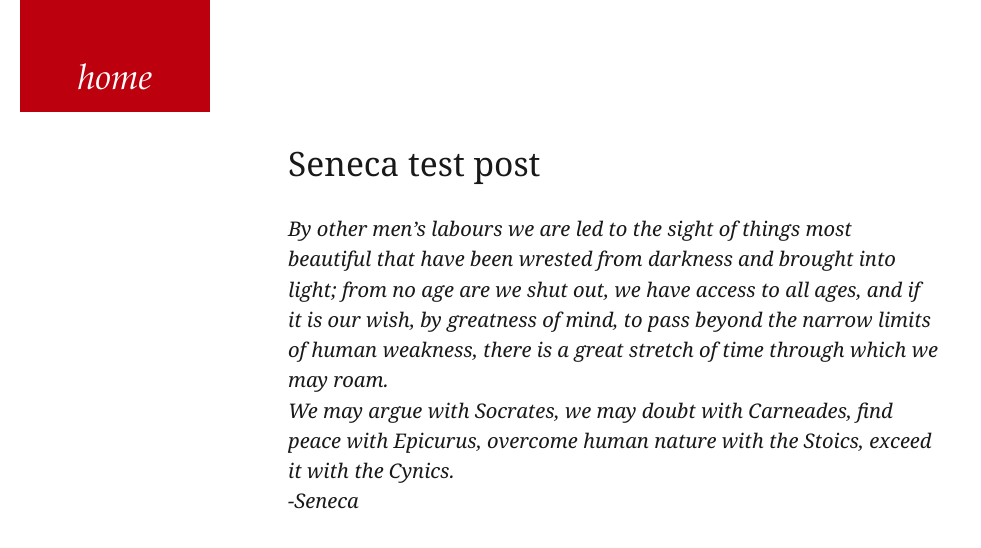
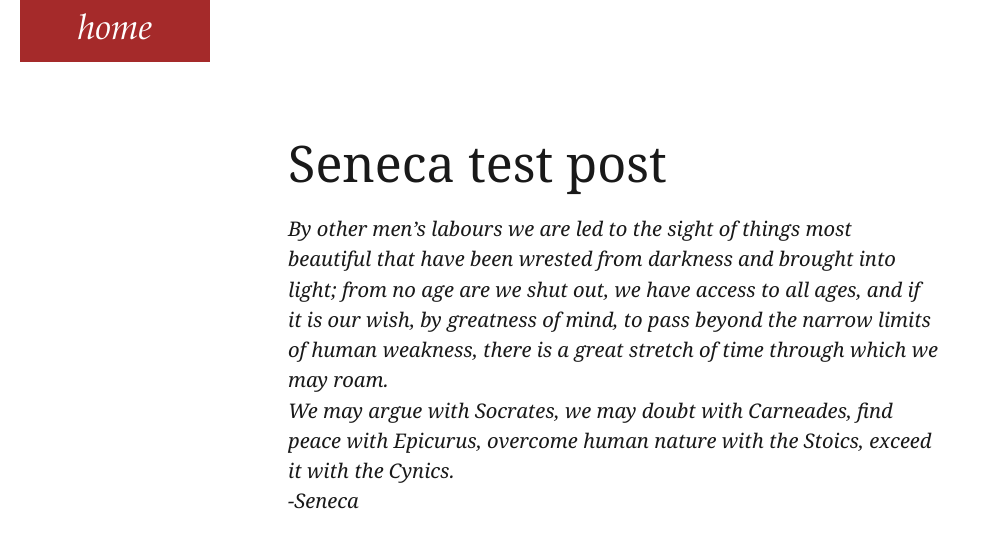
Before and after one commit to senecatheyounger/senecatheyounger.github.com, a Jekyll site: the page built from _posts/2011-7-27-ancientsonline.md, in a window 1280 px wide. Shown: the top 548 px of the page, without its empty margins (0-981 px from the left). Built offline with Jekyll 4.4.1, drawn with Linux system fonts in a browser that asks for light colours; a script that is not in the unit is left out.

Commit message:
changed ribbon

```diff
--- a/css/style.css
+++ b/css/style.css
@@ -5,6 +5,7 @@ a {
 }
 
 h1 {
+	font-size:3em;
 	padding-bottom:35px;
 	font-family: Georgia, serif;
 	font-weight:normal;
@@ -63,11 +64,11 @@ div#ribbon {
 	position:absolute;
 	top:0px;
 	left:20px;
-	background-color:#bd000d;
+	background-color:brown;
 	color:white;
 	font:2.2em palatino ;
 	font-style:italic;
-	padding:60px 0px 10px 0px;
+	padding:10px 0px 10px 0px;
 	width:190px;
 	text-align:center;
 
```
Also changed, not shown: 1 other file.
